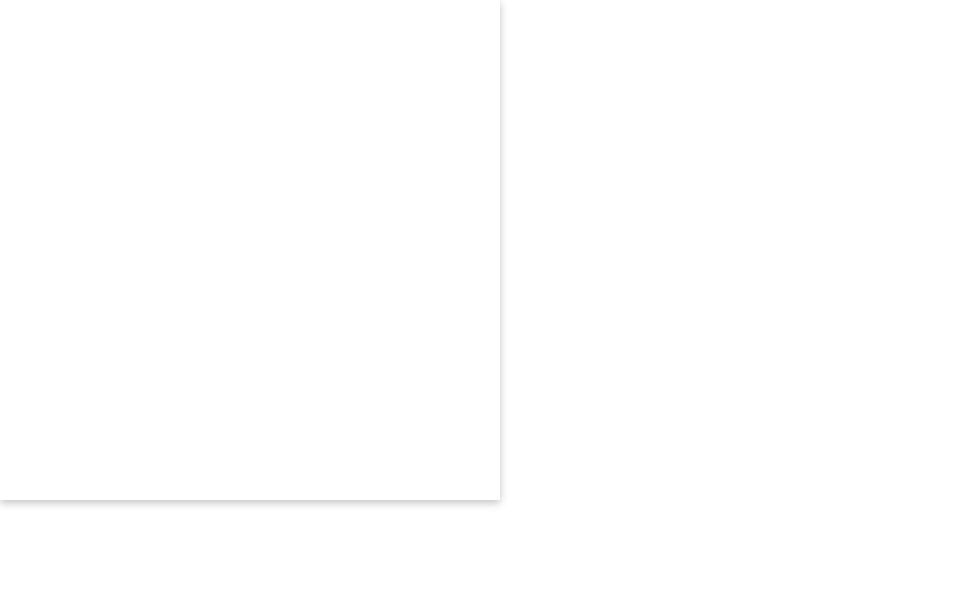
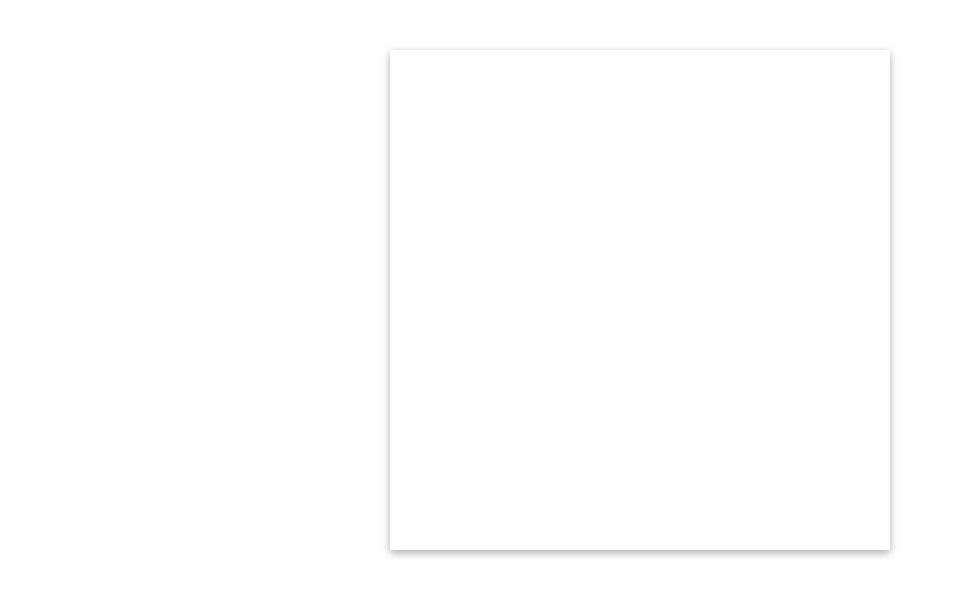
Before and after one commit to tyler-lutz/etch-a-sketch, a plain HTML site: page index.html in a window 1280 px wide. Shown: the whole page, without its empty margins (0-957 px from the left). Drawn offline with Linux system fonts and the light colour scheme.

Commit message:
Center grid container

```diff
--- a/styles.css
+++ b/styles.css
@@ -4,10 +4,13 @@
 }
 
 .main {
+    display: flex;
+    justify-content: center;
+    margin-top: 50px;
 }
 
 #gridContainer {
     height: 500px;
     width: 500px;
-    box-shadow: 0px 3px 8px rgba(0, 0, 0, 0.24);
+    box-shadow: 0px 3px 8px rgba(0, 0, 0, 0.32);
 }
```
